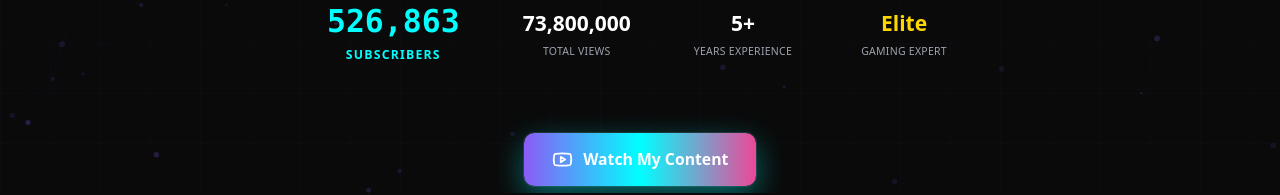
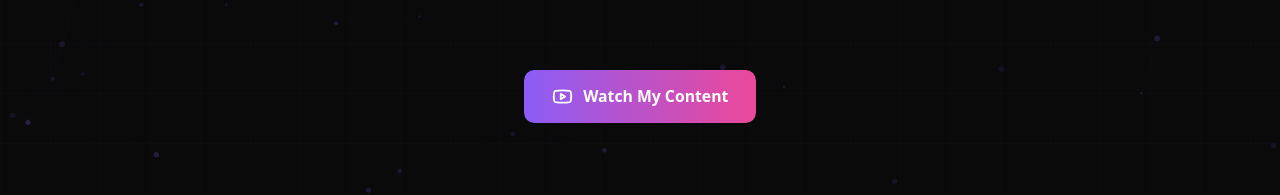
Before and after one commit to Ahmed-Umer-Farooq/Mr-Abu-portfolio, a React (Vite) app: page / in a window 1280 px wide. Shown: the part 607-802 px from the top of the page. Built offline with nearby package versions, Linux system fonts and the light colour scheme.

Commit message:
🔧 Fix deployment issues: hero sizing and missing button

```diff
--- a/package.json
+++ b/package.json
@@ -65,6 +65,7 @@
             "eslint": "^8.57.0",
             "eslint-plugin-react": "^7.33.2",
             "eslint-plugin-react-hooks": "^4.6.0",
+            "gh-pages": "^6.3.0",
             "postcss": "^8.4.49",
             "prettier": "^3.1.1",
             "tailwindcss": "^3.4.17",
@@ -78,6 +79,7 @@
             "type-check": "tsc --noEmit",
             "lint": "eslint src --ext .ts,.tsx",
             "lint:fix": "eslint src --ext .ts,.tsx --fix",
-            "format": "prettier --write src/**/*.{ts,tsx,css}"
+            "format": "prettier --write src/**/*.{ts,tsx,css}",
+            "deploy": "gh-pages -d dist"
       }
 }
--- a/src/App.tsx
+++ b/src/App.tsx
@@ -5,7 +5,6 @@ import { ErrorBoundary } from './components/ErrorBoundary';
 import { LazyImage } from './components/LazyImage';
 import { useScrollAnimation } from './hooks/useScrollAnimation';
 import { useAnimatedCounter } from './hooks/useAnimatedCounter';
-import { useMagneticEffect } from './hooks/useMagneticEffect';
 import SubtleVideoBackground from './components/SubtleVideoBackground';
 
 // Lazy load components
@@ -177,7 +176,7 @@ const App = React.memo(() => {
         END ORIGINAL */}
 
         {/* Premium Industry-Leading Hero Section */}
-        <section id="home" className="relative h-screen flex items-center justify-center px-4 py-16 pt-32 premium-gradient-mesh overflow-hidden">
+        <section id="home" className="hero-section relative flex items-center justify-center premium-gradient-mesh overflow-hidden">
 
           <div className="container mx-auto max-w-6xl px-6 relative z-10">
             <motion.div
@@ -189,7 +188,7 @@ const App = React.memo(() => {
               {/* 3D Floating Profile Card */}
               <div className="flex justify-center mt-8">
                 <motion.div
-                  className="floating-profile-card p-8 rounded-3xl relative"
+                  className="floating-profile-card profile-hexagon p-8 rounded-3xl relative"
                   initial={{ scale: 0.9, opacity: 0 }}
                   animate={{ scale: 1, opacity: 1 }}
                   transition={{ duration: 0.8, delay: 0.2 }}
@@ -282,45 +281,24 @@ const App = React.memo(() => {
                 </motion.div>
               </motion.div>
 
-              {/* Magnetic CTA Button */}
+              {/* Watch My Content Button */}
               <motion.div
                 className="pt-8 relative z-20"
                 initial={{ opacity: 0, scale: 0.9 }}
                 animate={{ opacity: 1, scale: 1 }}
                 transition={{ duration: 0.8, delay: 0.8 }}
               >
-                {(() => {
-                  const { elementRef, position, handleMouseMove, handleMouseLeave } = useMagneticEffect(0.2);
-                  const [rippleActive, setRippleActive] = useState(false);
-
-                  return (
                 <motion.a
-                      ref={elementRef as any}
                   href="https://www.youtube.com/@mrabu1"
                   target="_blank"
                   rel="noopener noreferrer"
-                      className={`magnetic-button inline-flex items-center gap-3 px-8 py-4 bg-gradient-to-r from-[#8B5CF6] via-[#00ffff] to-[#ec4899] text-white font-bold text-lg rounded-xl transition-all duration-300 cursor-pointer ${rippleActive ? 'ripple' : ''}`}
-                      style={{
-                        transform: `translate(${position.x}px, ${position.y}px)`,
-                        boxShadow: '0 10px 30px rgba(0,255,255,0.4), 0 0 0 1px rgba(255,255,255,0.1)'
-                      }}
-                      onMouseMove={handleMouseMove}
-                      onMouseLeave={handleMouseLeave}
-                      onClick={() => {
-                        setRippleActive(true);
-                        setTimeout(() => setRippleActive(false), 600);
-                      }}
-                      whileHover={{
-                        scale: 1.05,
-                        boxShadow: '0 15px 40px rgba(0,255,255,0.6), 0 0 0 1px rgba(255,255,255,0.2)'
-                      }}
+                  className="watch-content-btn inline-flex items-center gap-3 px-8 py-4 bg-gradient-to-r from-[#8B5CF6] to-[#ec4899] text-white font-bold text-lg rounded-xl transition-all duration-300 cursor-pointer"
+                  whileHover={{ scale: 1.05 }}
                   whileTap={{ scale: 0.98 }}
                 >
                   <Youtube className="w-6 h-6" />
                   Watch My Content
                 </motion.a>
-                  );
-                })()}
               </motion.div>
             </motion.div>
           </div>
--- a/src/styles/globals.css
+++ b/src/styles/globals.css
@@ -758,3 +758,28 @@ html {
   box-shadow: 0 15px 40px rgba(0, 255, 255, 0.3);
   border-color: rgba(255, 215, 0, 0.4);
 }
+
+/* Hero section sizing fixes */
+.hero-section {
+  max-height: 100vh;
+  min-height: 600px;
+  padding: 2rem 1rem;
+}
+
+.profile-hexagon {
+  max-width: 280px;
+  width: 100%;
+  height: auto;
+}
+
+/* Button visibility fixes */
+.watch-content-btn {
+  display: inline-flex !important;
+  background: linear-gradient(90deg, #8B5CF6, #EC4899) !important;
+  padding: 1rem 2rem;
+  border-radius: 0.75rem;
+  margin-top: 2rem;
+  opacity: 1 !important;
+  visibility: visible !important;
+  box-shadow: 0 10px 30px rgba(139, 92, 246, 0.4);
+}
```
Also changed, not shown: 2 other files (tests, documents, lock files or other folders). Lines whose indentation alone changed are shown as unchanged.
